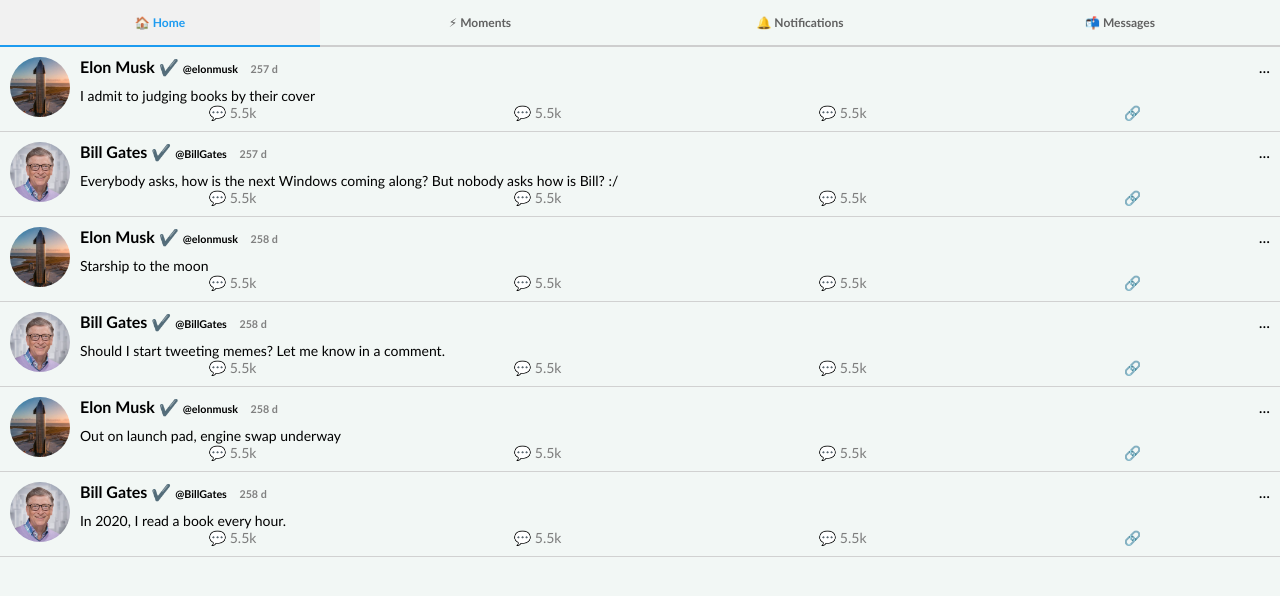
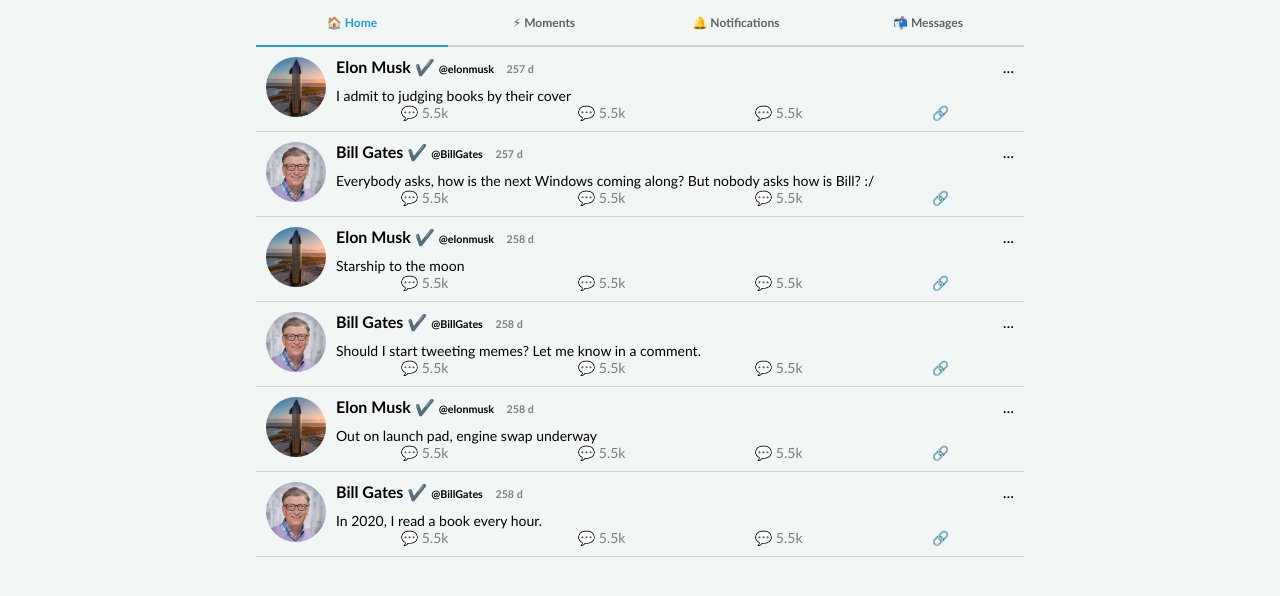
Before and after one commit to wrains/twitterish_app, a plain HTML site: page timeline.html in a window 1280 px wide. Drawn offline with Linux system fonts and the light colour scheme.

Commit message:
fixing width issues and html structure to put header on the inside reduce width of pages

```diff
--- a/style.css
+++ b/style.css
@@ -27,9 +27,9 @@ header {
 
 
 #container {
-    margin: 45px 0 0 0;
+    margin: 0 auto;
     height: 100%;
-    width: 100%;
+    width: 60%;
 }
 
 #profile-div {
--- a/style2.css
+++ b/style2.css
@@ -5,6 +5,10 @@
     background-color: #f2f7f5;
 }
 
+#container {
+    width: 60%;
+    margin: 0 auto;
+}
 
 header {
     display: flex;
--- a/timeline.html
+++ b/timeline.html
@@ -10,13 +10,15 @@
 </head>
 
 <body>
+
+    <section id="container">
         <header>
             <p class="tab-active">🏠 Home</p>
             <p>⚡ Moments</p>
             <p>🔔 Notifications</p>
             <p>📬 Messages</p>
         </header>
-    <section id="container"></section>
+    </section>
     <script src="index2.js"></script>
 </body>
 
```
Also changed, not shown: index.html (+3 -3 lines). Lines whose indentation alone changed are shown as unchanged.
